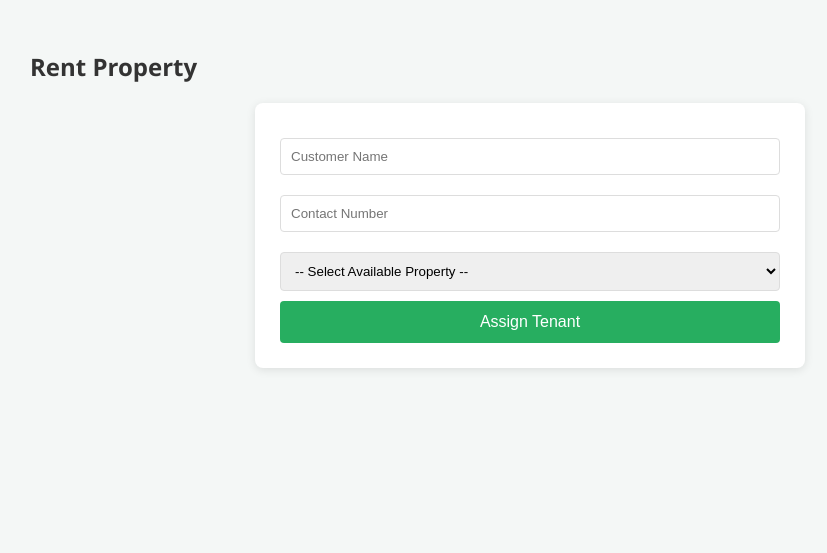
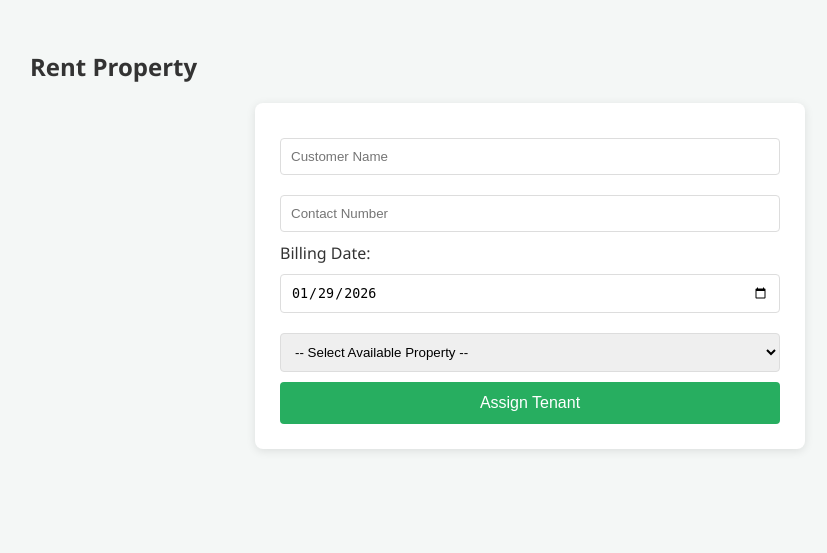
Before and after one commit to rajkumar338-byte/Rental-System, a Python web app: template templates/customer_details.html in a window 1280 px wide. Shown: the part 52-605 px from the top of the page, without its empty margins (110-937 px from the left). Run offline with Jinja, Linux system fonts and the light colour scheme; the template is opened without the code that fills it, so the values that code supplies are empty.

Commit message:
raw fixing 1

```diff
--- a/static/js/script.js
+++ b/static/js/script.js
@@ -6,7 +6,7 @@ function loadData(url, tableId, isReport = false) {
             tbody.innerHTML = "";
             data.forEach(row => {
                 let tr = "<tr>";
-                // Report now shows 5 text columns, Property list shows all 5
+                // Report now shows 5 text columns (Prop Name, Contact, Price, Cust Name, Billing Date)
                 let displayLimit = isReport ? 5 : row.length;
 
                 for (let i = 0; i < displayLimit; i++) {
@@ -21,7 +21,7 @@ function loadData(url, tableId, isReport = false) {
                 if (tableId === "propTable") {
                     tr += `<td><a href="/edit_property.html?id=${row[0]}" class="edit-btn">Edit</a></td>`;
                 } else if (tableId === "reportTable") {
-                    // row[5] is now the hidden Customer ID
+                    // row[5] is now the hidden Customer ID used for the View function
                     tr += `<td><button onclick="showDetails(${row[5]})" class="edit-btn" style="background:#27ae60;">View</button></td>`;
                 }
                 tr += "</tr>";
--- a/templates/customer_details.html
+++ b/templates/customer_details.html
@@ -8,6 +8,10 @@
         <form action="/add_customer" method="POST">
             <input type="text" name="cname" placeholder="Customer Name" required>
             <input type="text" name="contact" placeholder="Contact Number" required>
+
+            <label for="billing_date">Billing Date:</label>
+            <input type="date" name="billing_date" id="billing_date" required>
+
             <select name="property_id" id="propSelect" required>
                 <option value="">-- Select Available Property --</option>
             </select>
@@ -19,6 +23,9 @@
             const select = document.getElementById('propSelect');
             data.forEach(p => { select.innerHTML += `<option value="${p[0]}">${p[1]}</option>`; });
         });
+
+        // Auto-set today's date
+        document.getElementById('billing_date').valueAsDate = new Date();
     </script>
     <footer><p>Build by XYZ</p></footer>
 </body>
```
Also changed, not shown: app.py (+7 -8 lines), database.db.
